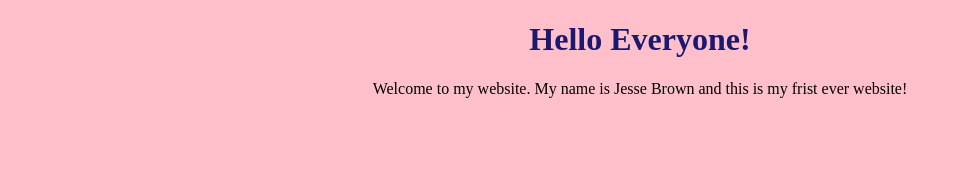
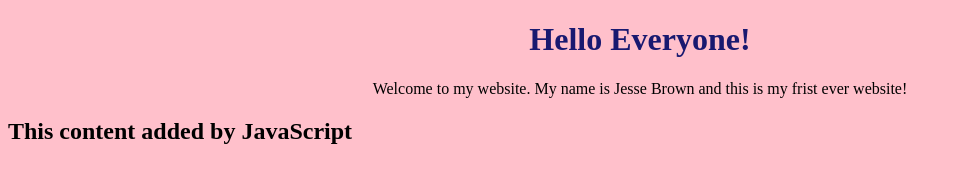
Before and after one commit to jessebrown8895/first-webpage, a plain HTML site: page index.html in a window 1280 px wide. Shown: the whole page, without its empty margins (0-961 px from the left). Drawn offline with Linux system fonts and the light colour scheme.

Commit message:
add script, connect to index.html

```diff
--- a/index.html
+++ b/index.html
@@ -7,5 +7,6 @@
   <body>
     <h1>Hello Everyone!</h1>
     <p>Welcome to my website. My name is Jesse Brown and this is my frist ever website!</p>
+    <script src="script.js"></script>
   </body>
 </html>
--- /dev/null
+++ b/script.js
@@ -0,0 +1,4 @@
+const h2 = document.createElement('h2');
+h2.textContent = "This content added by JavaScript";
+
+document.querySelector('body').appendChild(h2);
```
